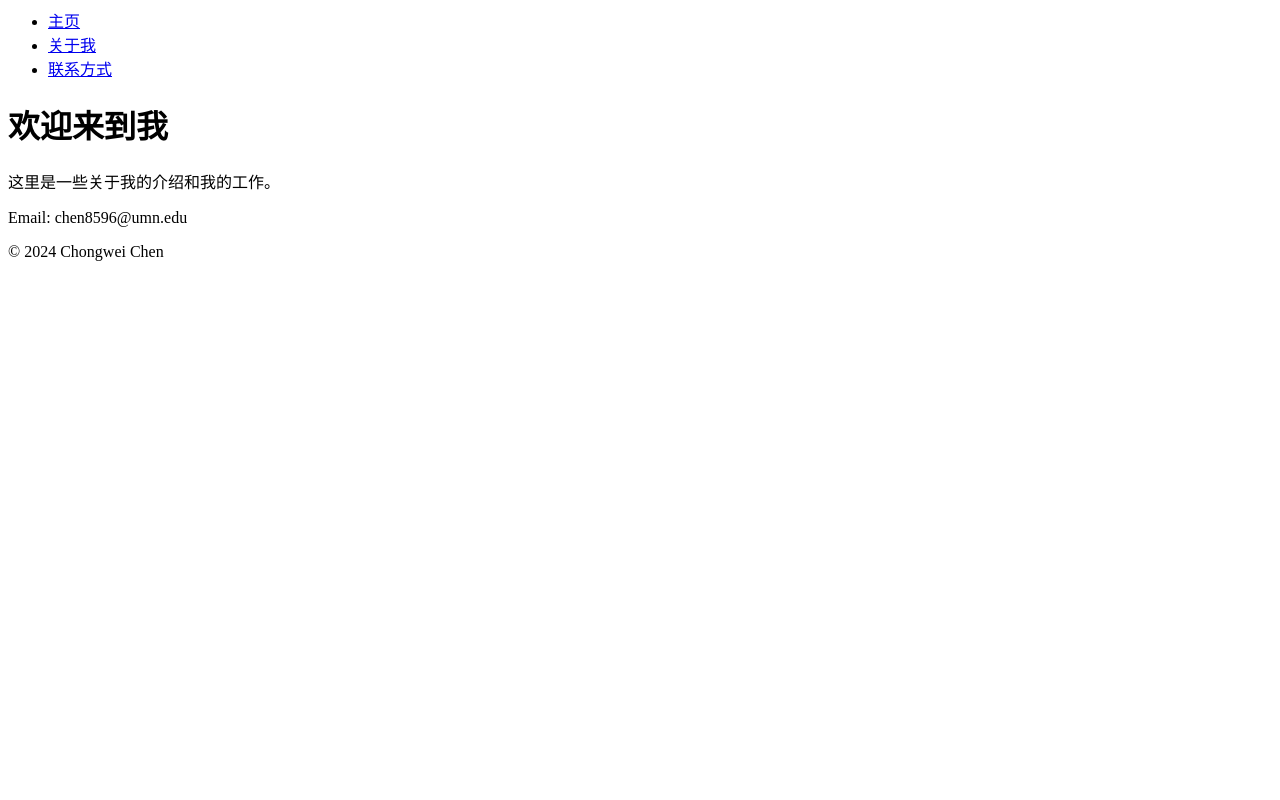
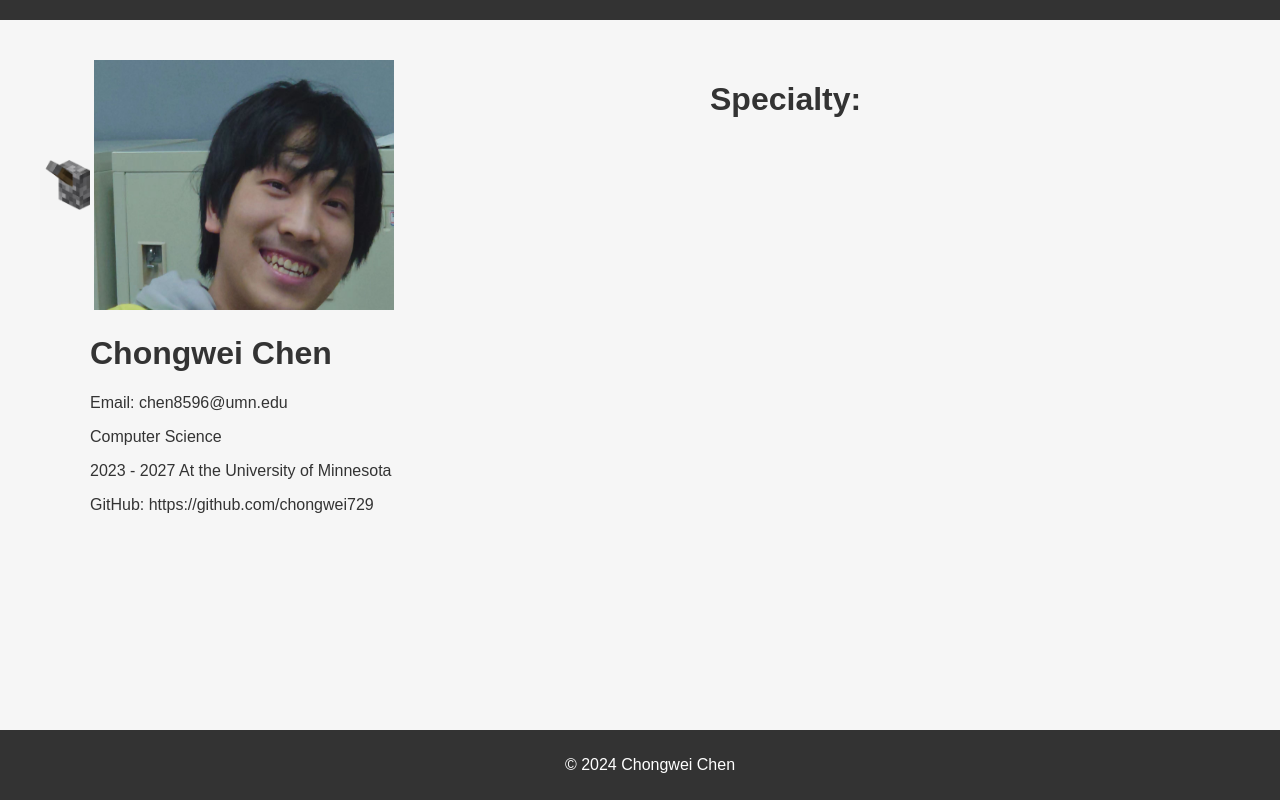
Before and after one commit to chongwei729/chongwei, a plain HTML site: page index.html in a window 1280 px wide. Drawn offline with Linux system fonts and the light colour scheme.

Commit message:
Auto commit at 2024年 4月 8日 星期一 02时23分19秒 CDT

```diff
--- /dev/null
+++ b/events.js
@@ -0,0 +1,8 @@
+function changeImage(imageId, src1, src2) {
+    var image = document.getElementById(imageId);
+    if (image.src.endsWith(src1)) {
+        image.src = src2;
+    } else {
+        image.src = src1;
+    }
+}
--- a/index.html
+++ b/index.html
@@ -3,29 +3,41 @@
     <meta charset="UTF-8">
     <meta name="viewport" content="width=device-width, initial-scale=1.0">
     <title>My Personal Web</title>
-    <link rel="stylesheet" href="css/styles.css">
+    <link rel="stylesheet" href="styles.css">
+    <script src="events.js"></script>
 </head>
 <body>
     <header>
         <nav>
-            <ul>
-                <li><a href="index.html">主页</a></li>
-                <li><a href="about.html">关于我</a></li>
-                <li><a href="contact.html">联系方式</a></li>
-            </ul>
+
         </nav>
     </header>
 
     <main>
-        <h1>欢迎来到我</h1>
-        <p>这里是一些关于我的介绍和我的工作。</p>
+        <div class="container">
+        <div class="left-content">
+            <img id="leverImage" src="images/lever.jpg" alt="lever" class="lever" onclick="changeImage('leverImage', 'images/lever.jpg', 'images/lever_pulled.jpg'); changeImage('myphoto', 'images/myphoto.jpg', 'images/myphoto1.jpg');" style="width: 50px; height: 50px; cursor: pointer;">
+            <img id="myphoto" src="images/myphoto.jpg" alt="My Photo" style="width: 300px; height: 250px;">
+
+            </button>
+
+            <h1>Chongwei Chen</h1>
+            <p>Email: chen8596@umn.edu</p>
+            <p>Computer Science</p>
+            <p>2023 - 2027 At the University of Minnesota</p>
+            <p>GitHub: https://github.com/chongwei729</p>
+        </div>
+        <div class="right-content">
+            <h1>Specialty:</h1>
+        </div>
+    </div>
+
+
     </main>
 
     <footer>
-        <p>Email: chen8596@umn.edu</p>
         <p>© 2024 Chongwei Chen</p>
     </footer>
 
-    <script src="js/script.js"></script>
 </body>
 </html>
--- /dev/null
+++ b/styles.css
@@ -0,0 +1,52 @@
+
+body {
+    font-family: Arial, sans-serif;
+    margin: 0;
+    padding: 0;
+    background-color: #f4f4f4c2;
+}
+
+
+nav {
+    background-color: #333;
+    color: #fff;
+    padding: 10px;
+}
+
+
+main {
+    padding: 20px;
+    .lever {
+        background-color: #f4f4f4c2;
+        margin-bottom: 100px;
+    }
+    .container {
+        display: flex;
+        justify-content: space-between;
+    }
+
+    .left-content, .right-content {
+        width: 50%;
+        padding: 20px;
+        h1 {
+            margin-left: 50px;
+            color: #333;
+        }
+        p {
+            margin-left: 50px;
+            color: #333;
+        } */
+    }
+}
+
+
+
+footer {
+    background-color: #333;
+    color: #fff;
+    text-align: center;
+    padding: 10px;
+    position: fixed;
+    bottom: 0;
+    width: 100%;
+}
```
Also changed, not shown: images/lever.jpg (added), images/lever_pulled.jpg (added), images/myphoto.jpg (added), images/myphoto1.jpg (added).
